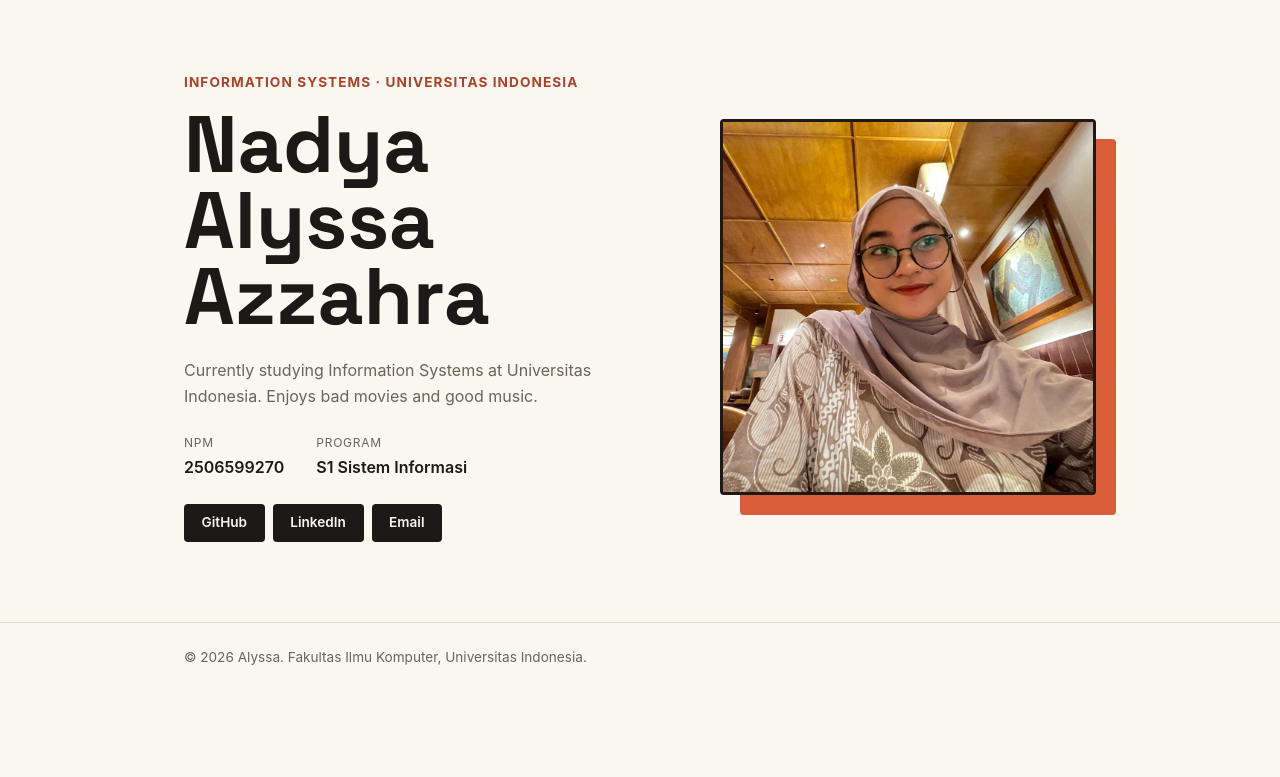
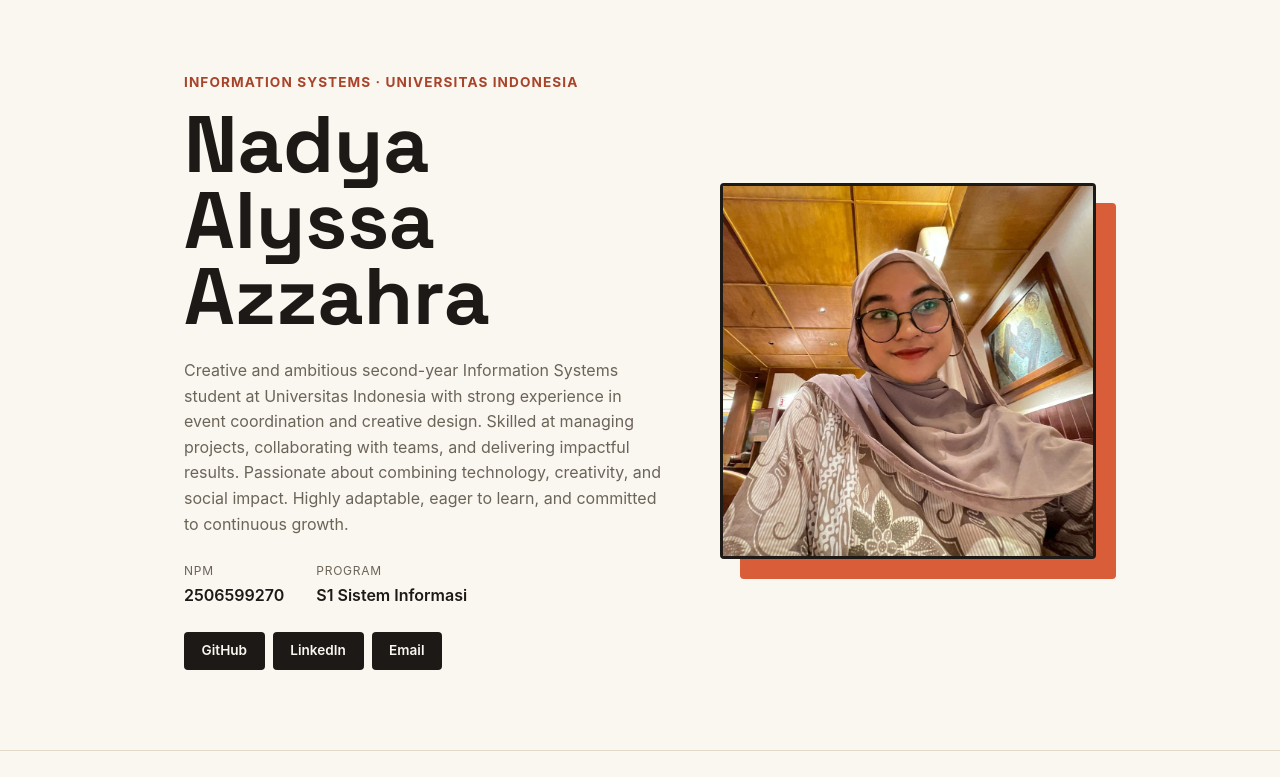
Before and after one commit to nadya-alyssa/myportofolio, a Django app: page / in a window 1280 px wide. Shown: the part 74-851 px from the top of the page. Before the commit the page ends 739 px from the top, so only its background shows below. Run offline with Django 5.2, Linux system fonts and the light colour scheme.

```diff
--- a/templates/index.html
+++ b/templates/index.html
@@ -31,7 +31,7 @@
                     <img class="avatar" src="/static/img/alyssa.jpg" alt="Photo of Alyssa">
                 </div>
                 <div class="hero-details">
-                    <p class="bio">Currently studying Information Systems at Universitas Indonesia. Enjoys bad movies and good music.</p>
+                    <p class="bio">Creative and ambitious second-year Information Systems student at Universitas Indonesia with strong experience in event coordination and creative design. Skilled at managing projects, collaborating with teams, and delivering impactful results. Passionate about combining technology, creativity, and social impact. Highly adaptable, eager to learn, and committed to continuous growth.</p>
                     <dl class="meta-list">
                         <div class="meta-row">
                             <dt>NPM</dt>
```
